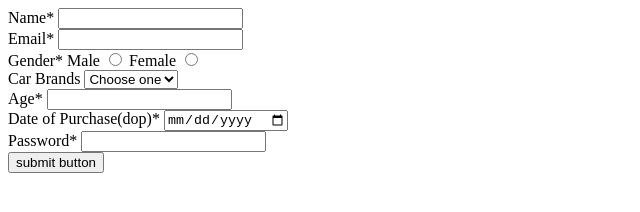
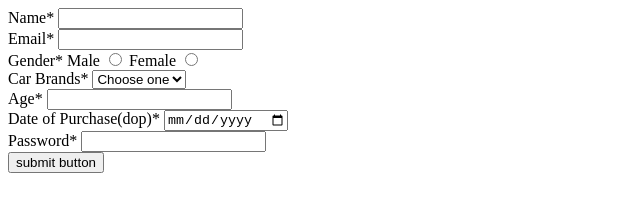
Before and after one commit to acciojob/car-insurance-form-prajwal2103, a website: page main.html in a window 1280 px wide. Shown: the full height of the page, 0-640 px from the left. Drawn offline with Linux system fonts and the light colour scheme.

Commit message:
created a submission

```diff
--- a/main.html
+++ b/main.html
@@ -24,7 +24,7 @@
 		      <input type="radio" id="female" name="gender" value="Female" required>
 		</div>
 		<div>
-			<label for="cars">Car Brands</label>
+			<label for="cars">Car Brands*</label>
 			<select id="cars">
 				<option value="">Choose one</option>
 				<option value="BMW">BMW</option>
```
